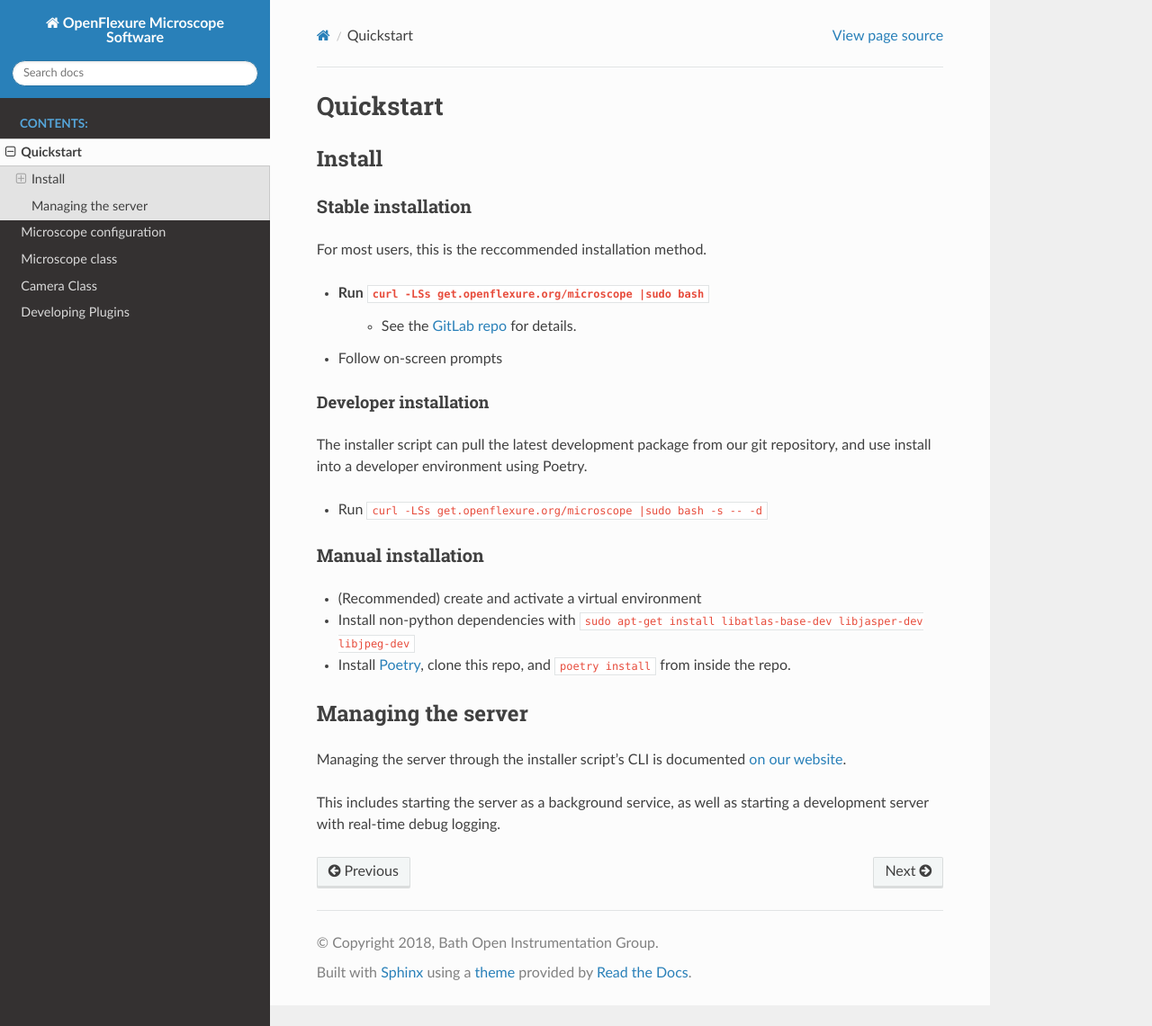
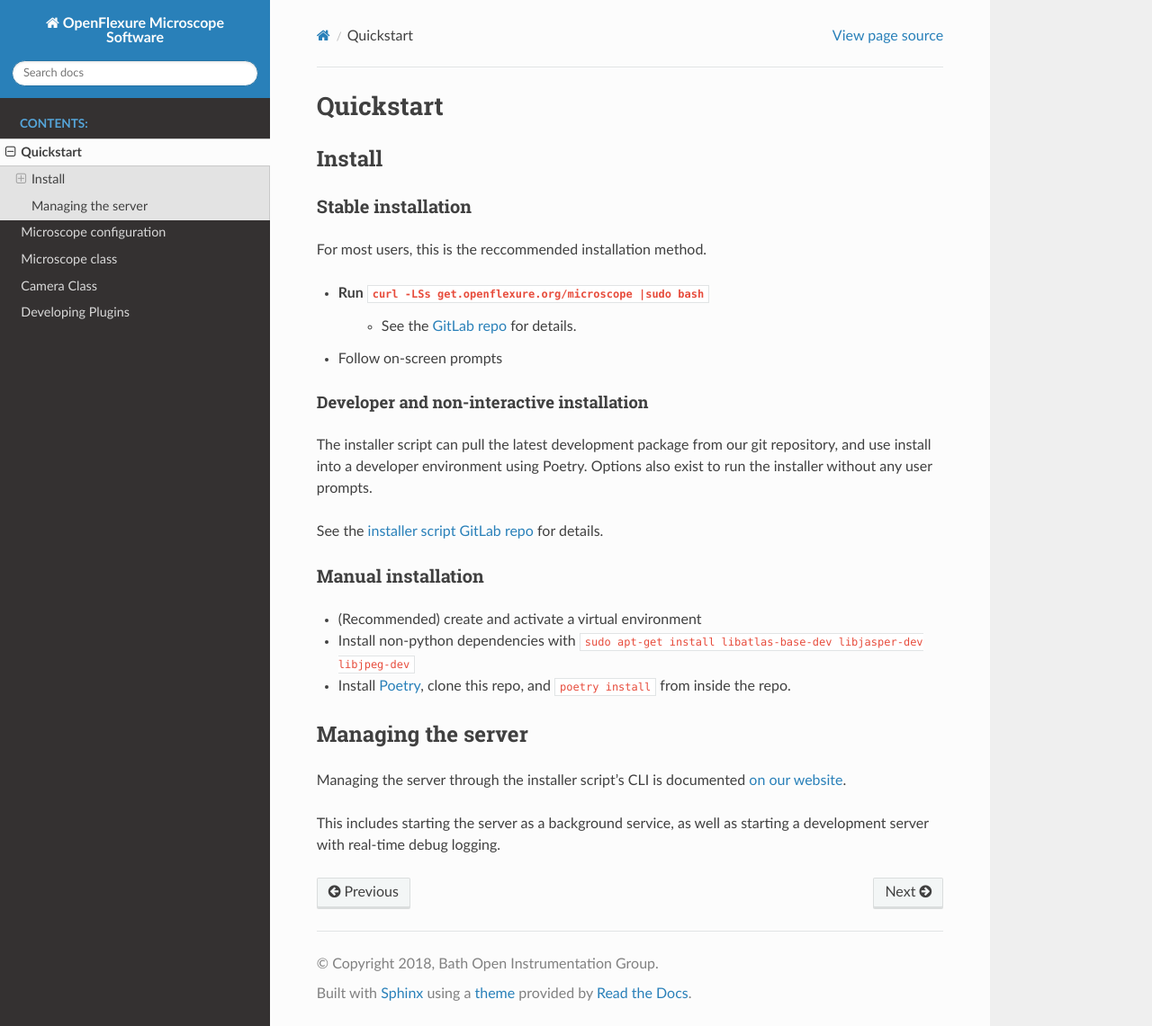
Before and after one commit to Aftaputra/Microscope-OF, a Sphinx documentation site: the page built from docs/source/quickstart.rst, in a window 1280 px wide and 1141 px high. Shown: the whole window at 90% size. Built offline with Sphinx 7.4.7 and the Read the Docs theme 2.0.0, drawn with Linux system fonts in a browser that asks for light colours; pages that are not in the unit, such as notebooks, are missing from menus.

Commit message:
Installer option docs replaced with link to installer script repo

```diff
--- a/docs/source/quickstart.rst
+++ b/docs/source/quickstart.rst
@@ -12,12 +12,12 @@ For most users, this is the reccommended installation method.
     - See the `GitLab repo <https://gitlab.com/openflexure/openflexure-microscope-installer>`_ for details.
 - Follow on-screen prompts
 
-Developer installation
-^^^^^^^^^^^^^^^^^^^
+Developer and non-interactive installation
+^^^^^^^^^^^^^^^^^^^^^^^^^^^^^^^^^^^^^
 The installer script can pull the latest development package from our git repository, and use install into a developer environment using Poetry.
+Options also exist to run the installer without any user prompts.
 
-- Run ``curl -LSs get.openflexure.org/microscope |sudo bash -s -- -d``
-
+See the `installer script GitLab repo <https://gitlab.com/openflexure/openflexure-microscope-installer>`_ for details.
 
 Manual installation
 +++++++++++++++++++
```
